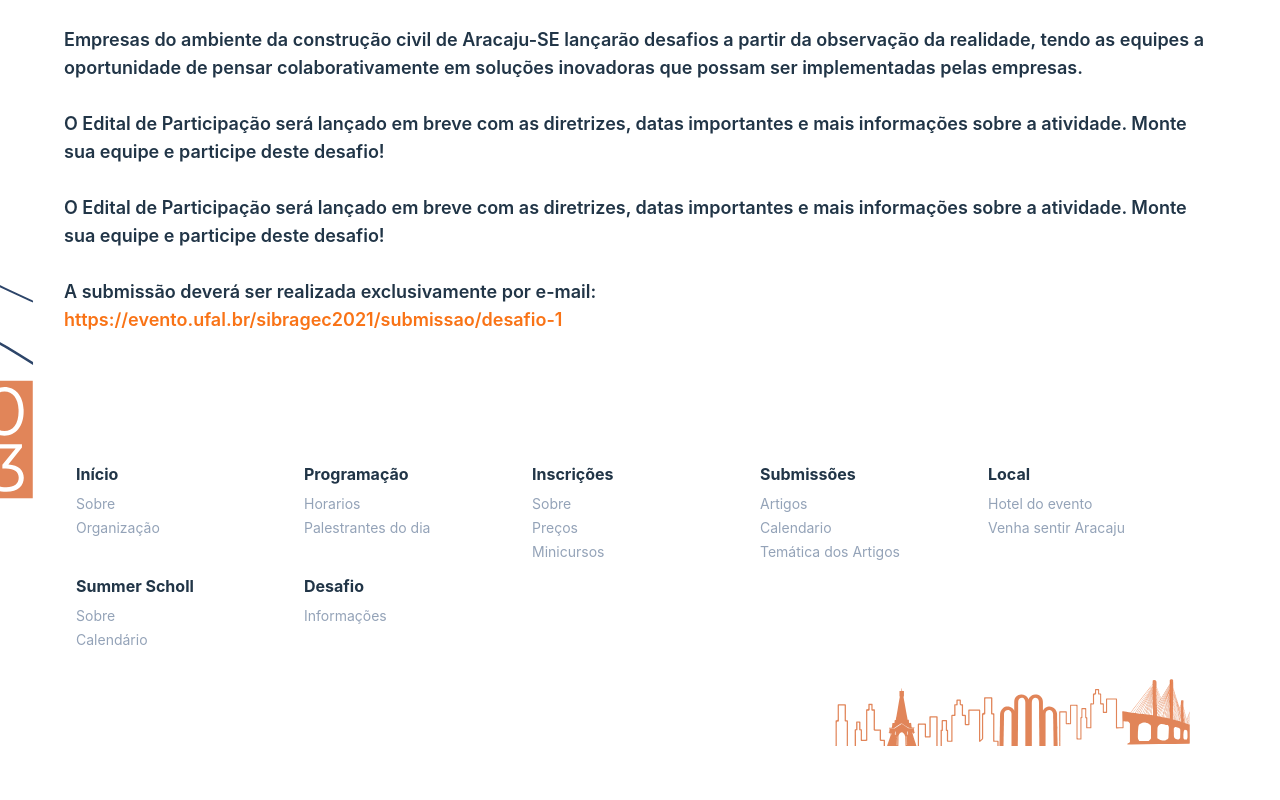
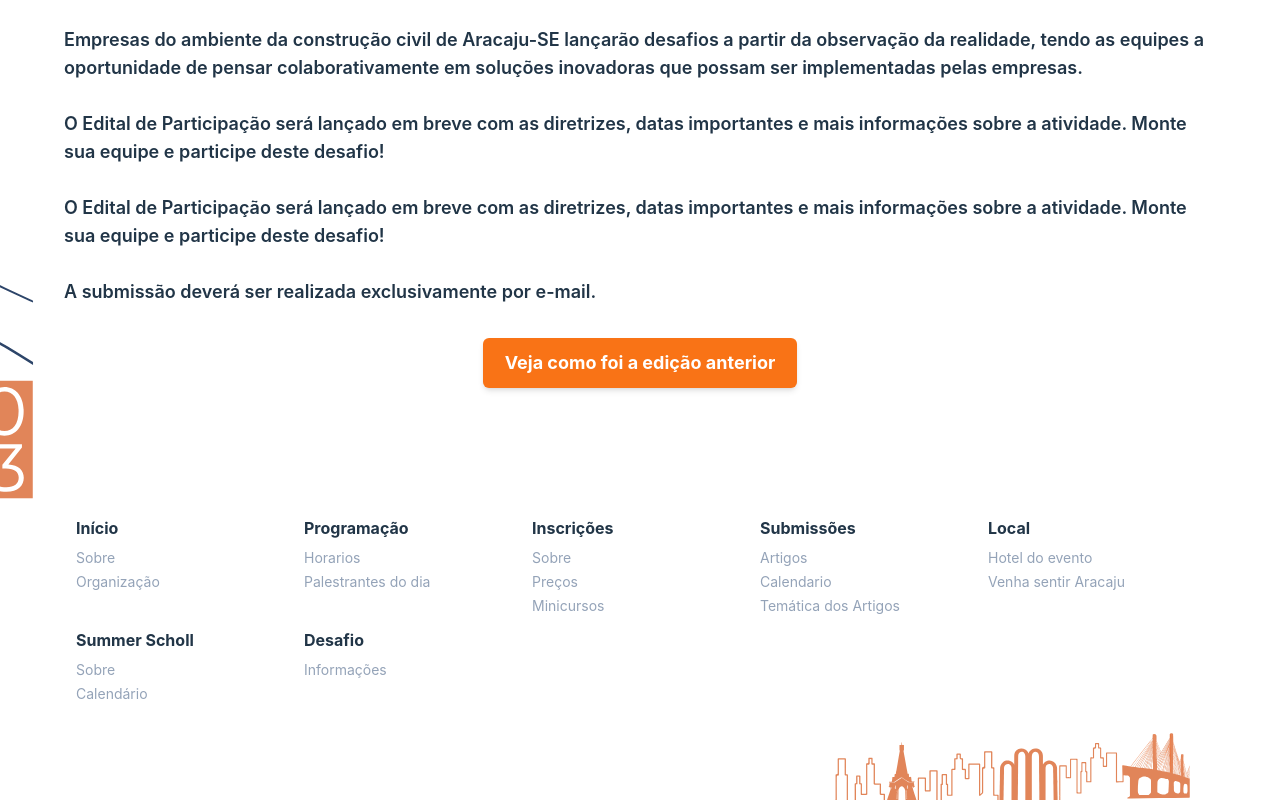
Before and after one commit to softeam-org/sibragecsbtic-web, a React (Vite) app: page /desafio in a window 1280 px wide. Shown: the part 608-1408 px from the top of the page. Before the commit the page ends 1354 px from the top, so only its background shows below. Built offline with nearby package versions, Linux system fonts and the light colour scheme; what tailwind-nord would draw is missing.

Commit message:
Ponto final adicionado e botão para o link adicionado

```diff
--- a/src/container/Desafio.jsx
+++ b/src/container/Desafio.jsx
@@ -42,15 +42,19 @@ function Desafio() {
                     <br />
 
                     <p>
-                        A submissão deverá ser realizada exclusivamente por e-mail:
+                        A submissão deverá ser realizada exclusivamente por e-mail.
 
                     </p>
-                    <a
-                        href="https://evento.ufal.br/sibragec2021/submissao/desafio-1"
-                        className="text-orange-500 text-underline break-words"
-                    >
-                        https://evento.ufal.br/sibragec2021/submissao/desafio-1
-                    </a>
+                    <div className='flex justify-center mt-8'>
+                        <a
+                            href="https://evento.ufal.br/sibragec2021/submissao/desafio-1"
+                            target='_blank'
+                        >
+                            <button className="bg-orange-500 border-0 text-white font-bold text-md shadow-md hover:shadow-lg rounded-md hover:bg-orange-400">
+                                Veja como foi a edição anterior
+                            </button>
+                        </a>
+                    </div>
                 </div>
             </div>
         </Container>
```
